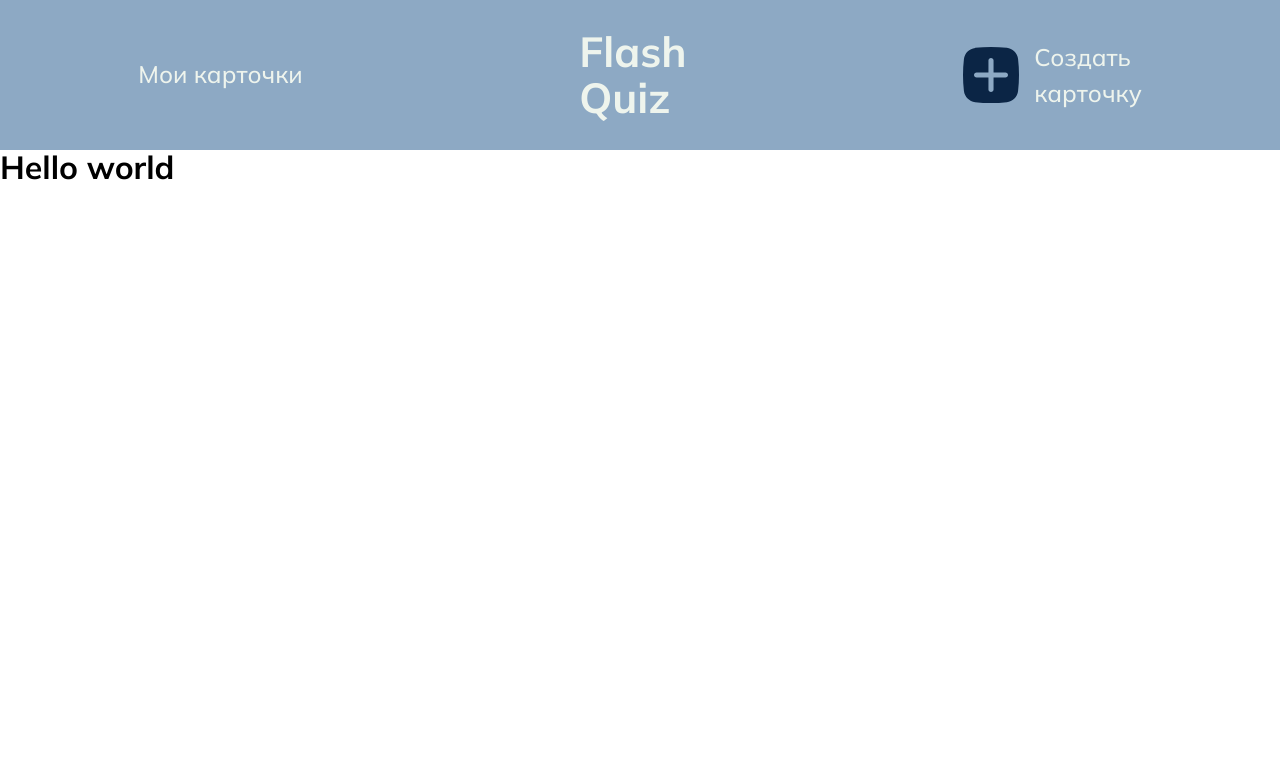
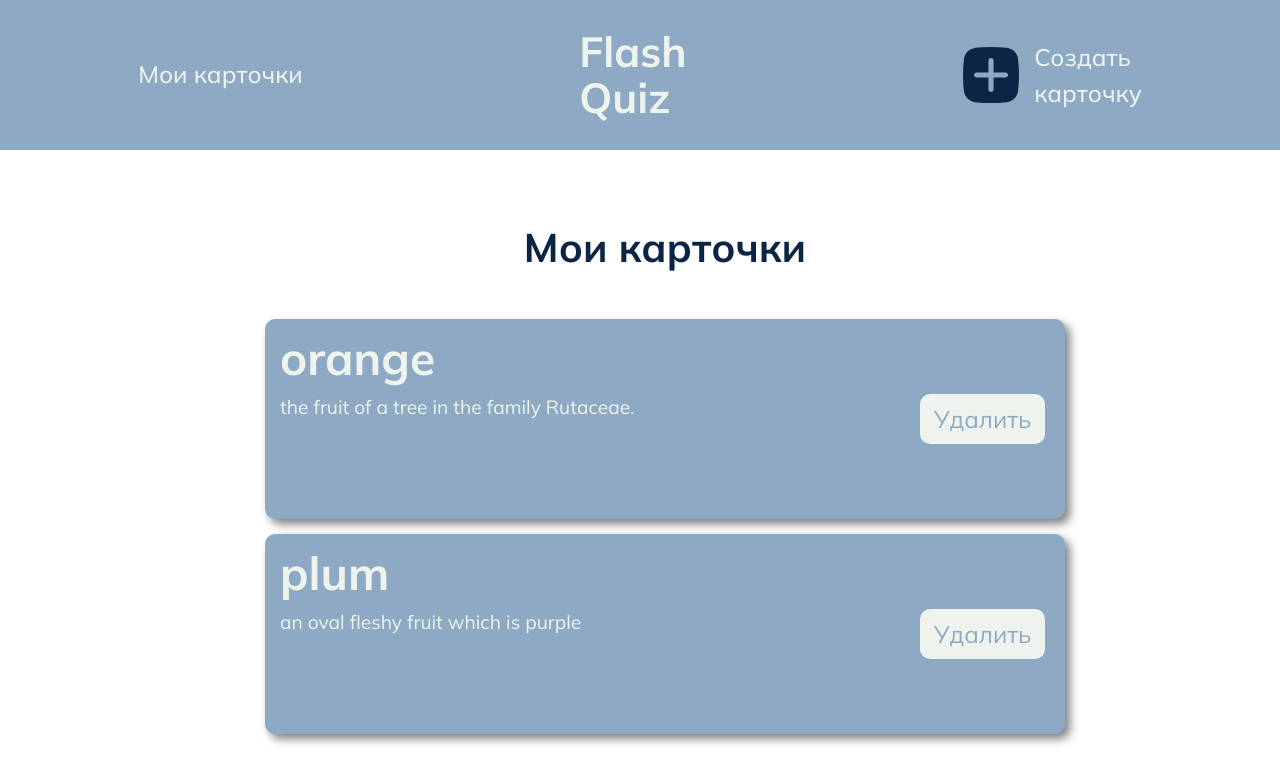
Before and after one commit to 2ykez/graduation, a React (Create React App) app: page / in a window 1280 px wide. Shown: the top 784 px of the page. Built offline with nearby package versions, Linux system fonts and the light colour scheme.

Commit message:
finished structure with list of cards

```diff
--- a/src/App.js
+++ b/src/App.js
@@ -11,7 +11,9 @@ class App extends Component {
   constructor(props) {
     super(props);
     this.state = {
-      words: [{ word: 'hy', meaning: 're' }]
+      words: [{ word: 'orange', meaning: 'the fruit of a tree in the family Rutaceae.' },
+      { word: 'plum', meaning: 'an oval fleshy fruit which is purple' }
+      ]
     }
   }
 
--- a/src/components/FlashCardsList/FlashCardsList.css
+++ b/src/components/FlashCardsList/FlashCardsList.css
@@ -39,3 +39,75 @@
         }
     }
 }
+
+.list__words {
+    padding: 75px 50px 0 100px;
+
+    h2 {
+        text-align: center;
+        color: #0B2545;
+        font-size: 40px;
+        font-weight: 700;
+    }
+
+    ul {
+        margin-top: 50px;
+
+        li {
+            list-style-type: none;
+            margin-top: 15px;
+        }
+    }
+
+    .word {
+        margin: 0 auto;
+        width: 800px;
+        height: 200px;
+        background-color: #8DA9C4;
+        border-radius: 10px;
+        box-shadow: 5px 5px 10px rgba(0, 0, 0, .5);
+        display: flex;
+        justify-content: space-between;
+
+        .word__meaning {
+            .term {
+                padding: 5px 0 0 15px;
+                color: #EEF4ED;
+                font-size: 46px;
+                font-weight: 700;
+            }
+
+            .meaning {
+                padding-left: 15px;
+                color: #EEF4ED;
+                font-size: 1.2em;
+            }
+        }
+
+        .delete {
+            align-self: center;
+            margin-right: 20px;
+            display: block;
+            border: none;
+            width: 125px;
+            height: 50px;
+            background-color: #EEF4ED;
+            color: #8DA9C4;
+            font-size: 24px;
+            border-radius: 10px;
+            cursor: pointer;
+
+            &:hover {
+                box-shadow: 5px 5px 10px rgba(0, 0, 0, .3);
+                transition: 0.15s ease-in-out;
+            }
+
+            &:active {
+                box-shadow: 10px 10px 5px rgba(0, 0, 0, .5);
+                transition: 0.15s ease-in-out;
+                background-color: #0B2545;
+                color: #EEF4ED;
+            }
+        }
+    }
+}
--- a/src/components/FlashCardsList/FlashCardsList.jsx
+++ b/src/components/FlashCardsList/FlashCardsList.jsx
@@ -11,7 +11,27 @@ function FlashCardsList({ words }) {
         )
     } else {
         return (
-            <h1>Hello world</h1>
+            <div className='list__words'>
+                <h2>Мои карточки</h2>
+                <ul className='list'>
+                    <li><div className="word">
+                        <div className="word__meaning">
+                            <p className='term'>{words[0].word}</p>
+                            <p className='meaning'>{words[0].meaning}</p>
+                        </div>
+                        <button className='delete'>Удалить</button>
+                    </div>
+                    </li>
+                    <li><div className="word">
+                        <div className="word__meaning">
+                            <p className='term'>{words[1].word}</p>
+                            <p className='meaning'>{words[1].meaning}</p>
+                        </div>
+                        <button className='delete'>Удалить</button>
+                    </div>
+                    </li>
+                </ul>
+            </div>
         )
     }
 
```
